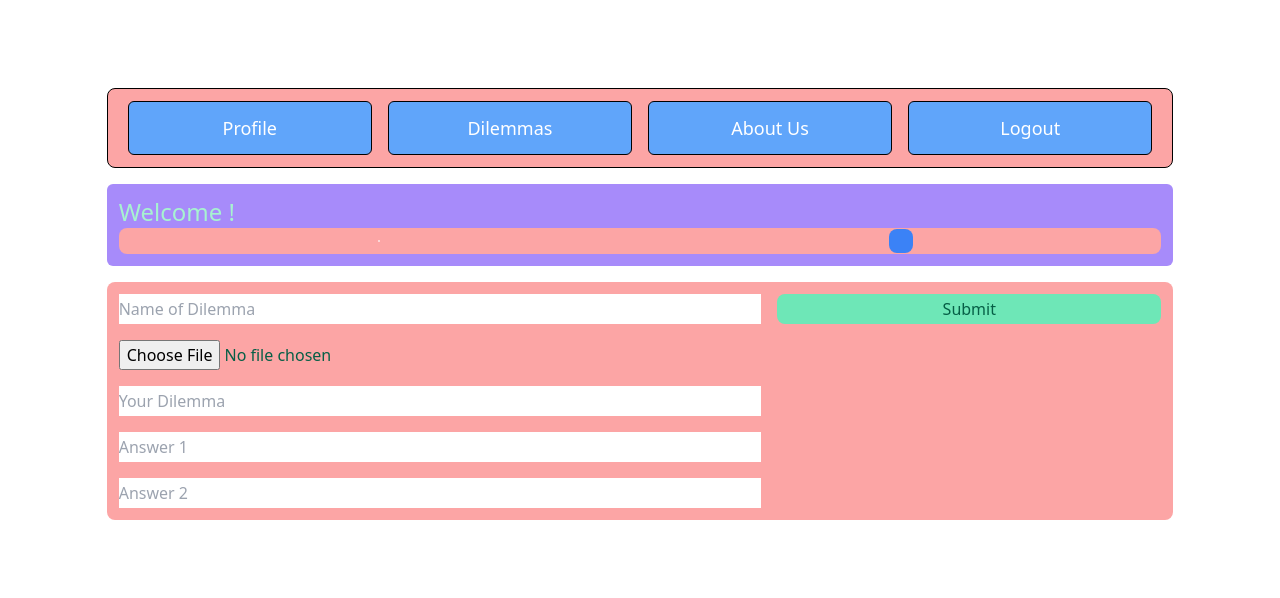
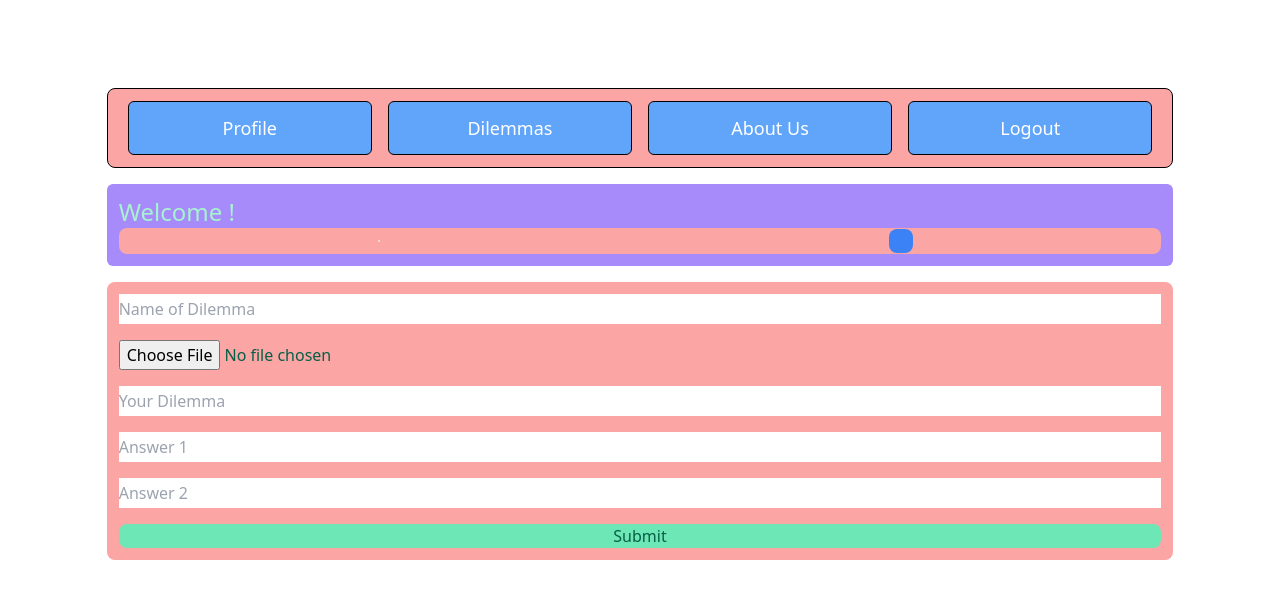
Before and after one commit to Team-Pythog/lets-git-ethical-alt, a Next.js app: page /homepage in a window 1280 px wide. Shown: the top 598 px of the page. Built offline with nearby package versions, Linux system fonts and the light colour scheme.

Commit message:
form formatting

```diff
--- a/components/dilemma-creator.js
+++ b/components/dilemma-creator.js
@@ -26,7 +26,7 @@ export default function DilemmaCreator({ token, createEvent }) {
   }
   return (
     <div className="w-5/6 p-3 m-auto text-green-800 bg-red-300 rounded-lg">
-      <form className="grid grid-flow-row grid-flow-col grid-rows-5 gap-4" onSubmit={submitHandler}>
+      <form className="grid grid-flow-row grid-rows-5 gap-4" onSubmit={submitHandler}>
         <input type="text" placeholder='Name of Dilemma' name='title' value={values.title} onChange={inputChangeHandler} required />
         <input  type="file" name="image" accept="image/png, image/jpeg, image/gif" value={values.image} onChange={inputChangeHandler} />
         <input className="" type="text" placeholder='Your Dilemma' name='text' value={values.text} onChange={inputChangeHandler} required />
```
